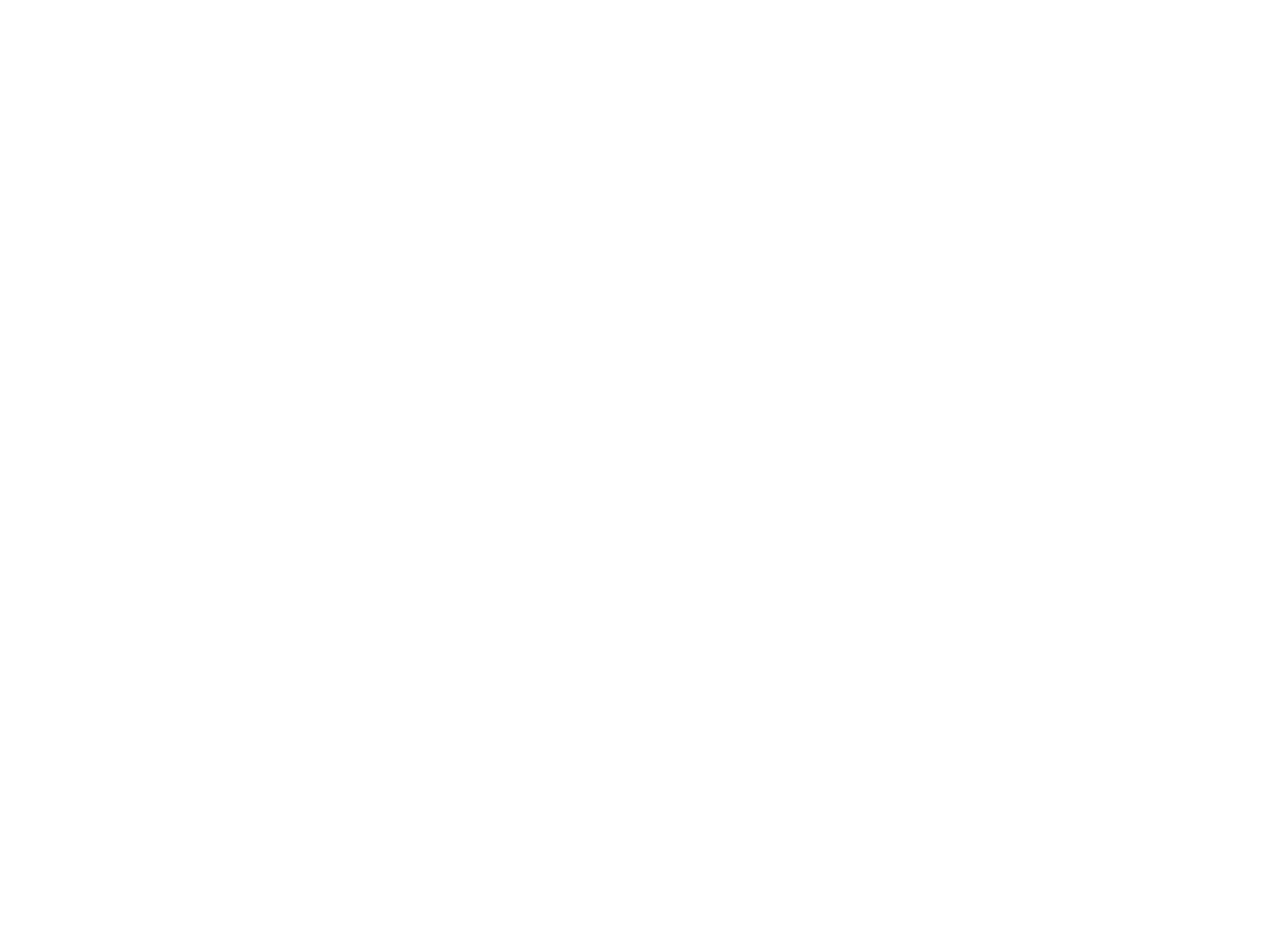
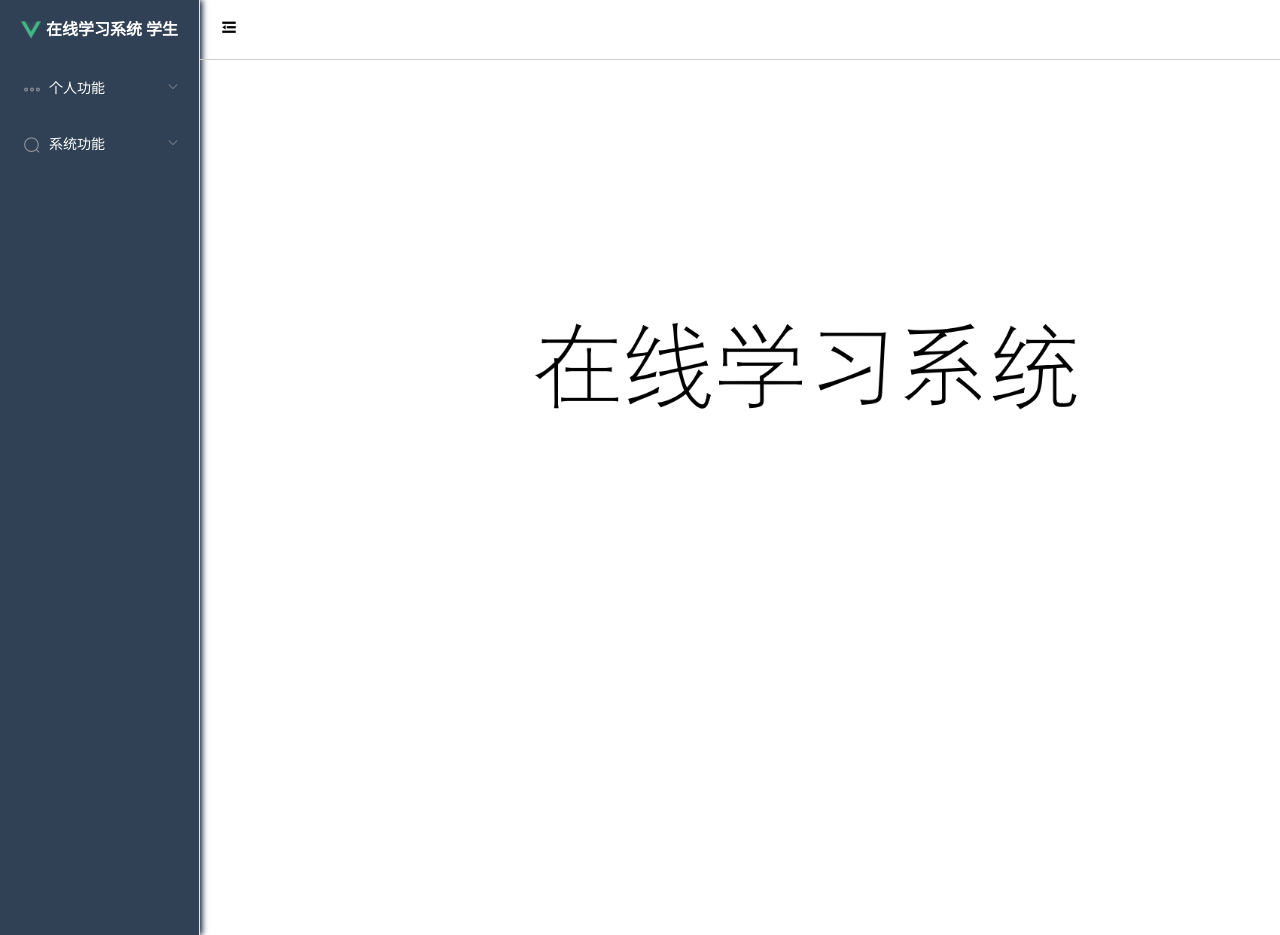
Before and after one commit to mango1118/object-oriented, a Vue app in the folder code/learning system/vue/: page /student/home in a window 1280 px wide. Before the commit the page ends 800 px from the top, so only its background shows below. Built offline with nearby package versions, Linux system fonts and the light colour scheme.

Commit message:
feat:教师+学生主页

```diff
--- a/code/learning system/vue/src/components/StudentAside.vue
+++ b/code/learning system/vue/src/components/StudentAside.vue
@@ -11,7 +11,7 @@
     <div style="height: 60px; line-height: 60px; text-align: center">
       <img src="@/assets/logo.png" alt="" style="width: 20px; position:relative; top:5px; margin-right: 5px; ">
       <!--这里不能用logoTextShow 原因未知-->
-      <b style="color: white" v-show="!isCollapse">在线学习系统</b>
+      <b style="color: white" v-show="!isCollapse">在线学习系统 学生</b>
     </div>
     <el-submenu index="1-1">
       <template slot="title">
@@ -38,7 +38,7 @@
         <span slot="title">系统功能</span>
       </template>
       <el-menu-item index="/student/my-score">
-        <i class="el-icon-notebook-2"></i>
+        <i class="el-icon-s-data"></i>
         <span slot="title">我的成绩</span>
       </el-menu-item>
       <el-menu-item index="/student/my-exam">
--- a/code/learning system/vue/src/components/TeacherAside.vue
+++ b/code/learning system/vue/src/components/TeacherAside.vue
@@ -11,7 +11,7 @@
     <div style="height: 60px; line-height: 60px; text-align: center">
       <img src="@/assets/logo.png" alt="" style="width: 20px; position:relative; top:5px; margin-right: 5px; ">
       <!--这里不能用logoTextShow 原因未知-->
-      <b style="color: white" v-show="!isCollapse">在线学习系统</b>
+      <b style="color: white" v-show="!isCollapse">在线学习系统 教师</b>
     </div>
     <el-submenu index="1-1">
       <template slot="title">
@@ -38,19 +38,19 @@
         <span slot="title">系统功能</span>
       </template>
       <el-menu-item index="/teacher/question-control">
-        <i class="el-icon-notebook-1"></i>
+        <i class="el-icon-folder-opened"></i>
         <span slot="title">题目管理</span>
       </el-menu-item>
       <el-menu-item index="/teacher/question-property">
-        <i class="el-icon-notebook-1"></i>
+        <i class="el-icon-edit-outline"></i>
         <span slot="title">题目性质</span>
       </el-menu-item>
       <el-menu-item index="/teacher/auto-compose">
-        <i class="el-icon-s-check"></i>
+        <i class="el-icon-magic-stick"></i>
         <span slot="title">自动组卷</span>
       </el-menu-item>
       <el-menu-item index="/teacher/manual-compose">
-        <i class="el-icon-folder-opened"></i>
+        <i class="el-icon-view"></i>
         <span slot="title">手动组卷</span>
       </el-menu-item>
     </el-submenu>
--- a/code/learning system/vue/src/router/index.js
+++ b/code/learning system/vue/src/router/index.js
@@ -12,7 +12,36 @@ const routes = [
     {
         path:"/",
         redirect:"/login"
+    },
+    {
+        path:"/student",
+        component: () => import('../views/others/StudentManager'),
+        redirect: '/student/home',
+        children: [
+            //主页
+            {path: 'home', name:'student首页', component: () => import('../views/others/Home')},
+            //个人功能
+
+            //系统功能
+
+        ]
+    },
+    {
+        path:"/teacher",
+        component: () => import('../views/others/TeacherManager'),
+        redirect: '/teacher/home',
+        children: [
+            //主页
+            {path: 'home', name:'teacher首页', component: () => import('../views/others/Home')},
+            //个人功能
+
+            //系统功能
+
+        ]
     }
+
+
+
 ]
 
 const router = new VueRouter({
--- /dev/null
+++ b/code/learning system/vue/src/views/others/Home.vue
@@ -0,0 +1,20 @@
+<template>
+  <div>
+    <!--    <h1>这是主页</h1>-->
+    <div style="height: 60px; line-height: 60px; text-align: center">
+      <img src="@/assets/home.png" alt="" style="width: 1200px; position:relative; top:5px; margin-right: 5px; ">
+      <!--这里不能用logoTextShow 原因未知-->
+      <!--      <b style="color: black" >在线学习系统</b>-->
+    </div>
+  </div>
+</template>
+
+<script>
+export default {
+  name: "Home"
+}
+</script>
+
+<style scoped>
+
+</style>
--- /dev/null
+++ b/code/learning system/vue/src/views/others/StudentManager.vue
@@ -0,0 +1,55 @@
+<template>
+  <el-container style="min-height: 100%;">
+    <el-aside :width="sideWidth + 'px'"
+              style="background-color: rgb(238, 241, 246); box-shadow: 2px 0 6px rgba(0, 21, 41);">
+      <Aside :isCollapse="isCollapse" :localTextShow="logoTextShow"/>
+    </el-aside>
+    <el-container>
+      <el-header style="font-size: 1px; border-bottom: 1px solid #ccc;">
+        <Header :collapseBtnClass="collapseBtnClass" :collapse=collapse />
+      </el-header>
+      <el-main>
+        <!--        表示当前页面的子路由会在router-view里面展示-->
+        <router-view />
+      </el-main>
+    </el-container>
+  </el-container>
+</template>
+<script>
+import Aside from "@/components/StudentAside";
+import Header from "@/components/Header";
+export default {
+  name: "StudentManager",
+  data() {
+    return {
+      collapseBtnClass: 'el-icon-s-fold',
+      isCollapse: false,
+      sideWidth: 200,
+      logoTextShow: true,
+    }
+  },
+  components: {
+    Aside,
+    Header
+  },
+  methods: {
+    collapse() {// 点击收缩按钮触发
+      this.isCollapse = !this.isCollapse;
+      if (this.isCollapse) { // 收缩
+        this.logoTextShow = false;
+        this.sideWidth = 64;
+        this.collapseBtnClass = 'el-icon-s-unfold';
+      } else { // 展开
+        this.logoTextShow = true;
+        this.sideWidth = 200;
+        this.collapseBtnClass = 'el-icon-s-fold';
+      }
+    }
+  },
+};
+</script>
+<style scoped>
+.headerBg {
+  background-color: #ccc !important;
+}
+</style>
--- /dev/null
+++ b/code/learning system/vue/src/views/others/TeacherManager.vue
@@ -0,0 +1,55 @@
+<template>
+  <el-container style="min-height: 100%;">
+    <el-aside :width="sideWidth + 'px'"
+              style="background-color: rgb(238, 241, 246); box-shadow: 2px 0 6px rgba(0, 21, 41);">
+      <Aside :isCollapse="isCollapse" :localTextShow="logoTextShow"/>
+    </el-aside>
+    <el-container>
+      <el-header style="font-size: 1px; border-bottom: 1px solid #ccc;">
+        <Header :collapseBtnClass="collapseBtnClass" :collapse=collapse />
+      </el-header>
+      <el-main>
+        <!--        表示当前页面的子路由会在router-view里面展示-->
+        <router-view />
+      </el-main>
+    </el-container>
+  </el-container>
+</template>
+<script>
+import Aside from "@/components/TeacherAside";
+import Header from "@/components/Header";
+export default {
+  name: "TeacherManager",
+  data() {
+    return {
+      collapseBtnClass: 'el-icon-s-fold',
+      isCollapse: false,
+      sideWidth: 200,
+      logoTextShow: true,
+    }
+  },
+  components: {
+    Aside,
+    Header
+  },
+  methods: {
+    collapse() {// 点击收缩按钮触发
+      this.isCollapse = !this.isCollapse;
+      if (this.isCollapse) { // 收缩
+        this.logoTextShow = false;
+        this.sideWidth = 64;
+        this.collapseBtnClass = 'el-icon-s-unfold';
+      } else { // 展开
+        this.logoTextShow = true;
+        this.sideWidth = 200;
+        this.collapseBtnClass = 'el-icon-s-fold';
+      }
+    }
+  },
+};
+</script>
+<style scoped>
+.headerBg {
+  background-color: #ccc !important;
+}
+</style>
```
Also changed, not shown: code/learning system/vue/src/assets/home.png.
